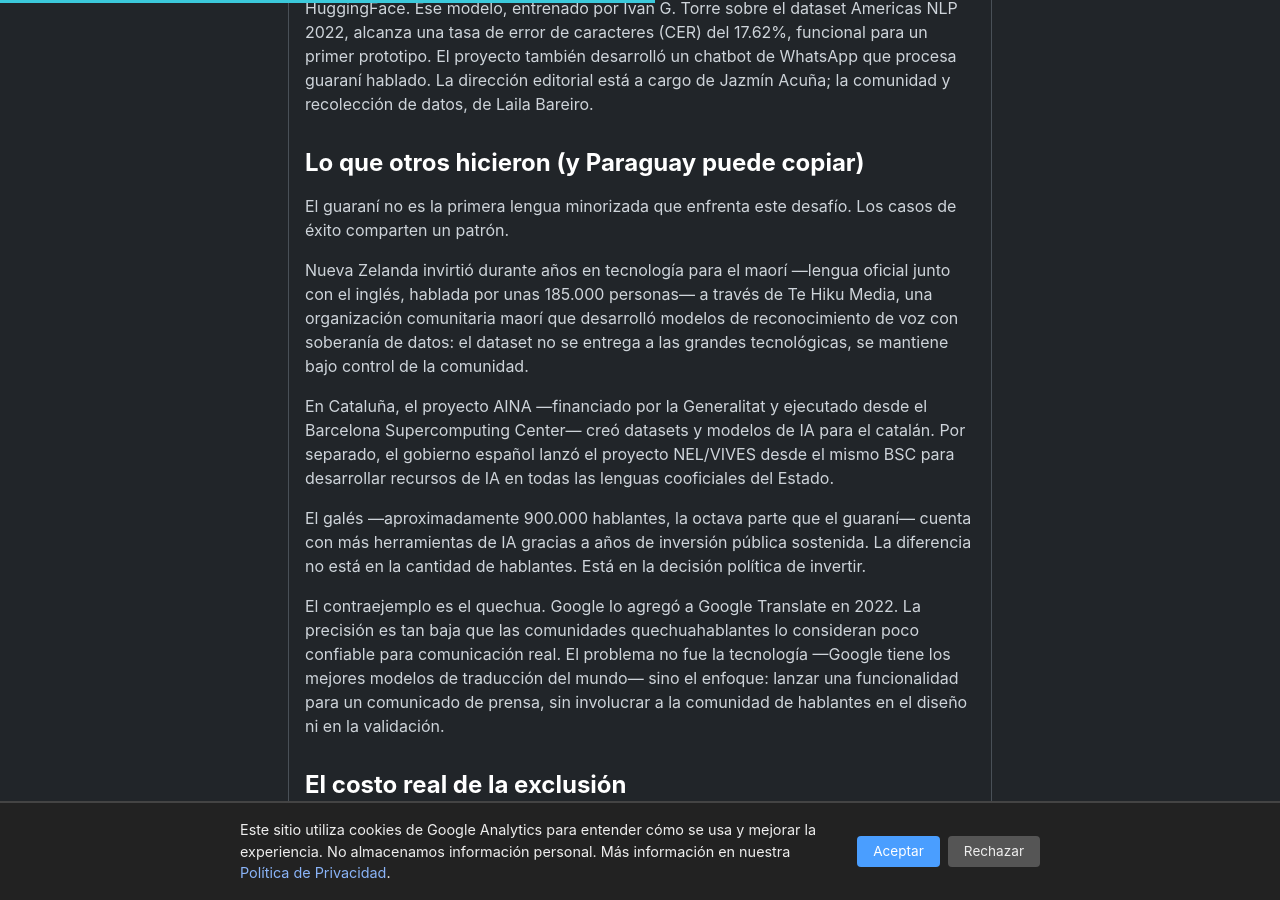
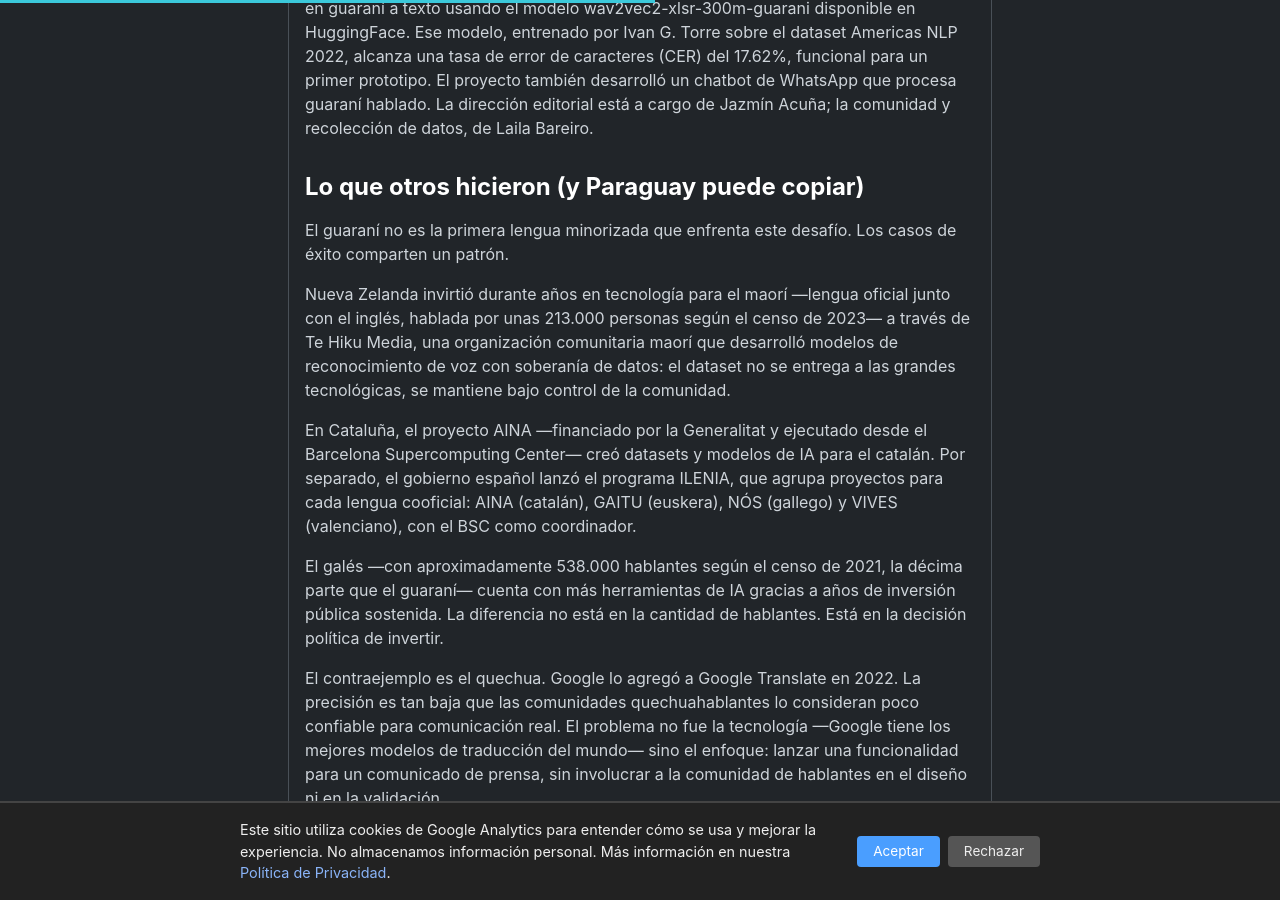
Before and after one commit to miravosqueinteresante/muchotexto.net, a Jekyll site: the page built from _posts/2026-07-29-guarani-ia.md, in a window 1280 px wide and 900 px high, scrolled down 2289 px. Built offline with Jekyll 4.4.1, drawn with Linux system fonts in a browser that asks for light colours; some of the changed text lies outside the part shown.

Commit message:
fix: NEL/VIVES->ILENIA, SPL 4->3 direcciones, maori 185K->213K (2023 census), welsh 900K->538K (2021 census)

```diff
--- a/_posts/2026-07-29-guarani-ia.md
+++ b/_posts/2026-07-29-guarani-ia.md
@@ -24,7 +24,7 @@
 
 Meta entrenó su modelo MMS (Massively Multilingual Speech) en 1.107 idiomas usando grabaciones de la Biblia como fuente principal. Es una solución ingeniosa pero limitada: el corpus bíblico tiene un registro lingüístico muy específico que no sirve para entender a una persona pidiendo un turno médico o denunciando un abuso. El guaraní necesita datos diversos: conversaciones cotidianas, noticias, consultas.
 
-La Secretaría de Políticas Lingüísticas (SPL) de Paraguay —el organismo estatal que debería liderar esta tarea— tiene cuatro direcciones y presupuesto para publicaciones impresas, no para datasets de entrenamiento. La Constitución de 1992 declaró al guaraní idioma oficial junto con el español (Artículo 140). La Ley de Lenguas 4251 de 2010 creó la SPL y estableció la obligación estatal de promover ambas lenguas en igualdad de condiciones. En papel, Paraguay es un país bilingüe. En la práctica digital, no.
+La Secretaría de Políticas Lingüísticas (SPL) de Paraguay —el organismo estatal que debería liderar esta tarea— tiene tres direcciones generales según la Ley 4251 (Planificación Lingüística, Investigación Lingüística, Documentación y Promoción de Lenguas Indígenas) y presupuesto para publicaciones impresas, no para datasets de entrenamiento. La Constitución de 1992 declaró al guaraní idioma oficial junto con el español (Artículo 140). La Ley de Lenguas 4251 de 2010 creó la SPL y estableció la obligación estatal de promover ambas lenguas en igualdad de condiciones. En papel, Paraguay es un país bilingüe. En la práctica digital, no.
 
 Entre 2002 y 2012, el uso del guaraní cayó aproximadamente 10 puntos porcentuales según los censos nacionales. La causa más citada por los investigadores no es la discriminación —que existe— sino la ausencia del guaraní en internet, en los celulares, en las aplicaciones. Una lengua que no se puede hablar con un asistente de voz es una lengua que los jóvenes abandonan porque no les sirve para el mundo en el que viven.
 
@@ -40,11 +40,11 @@
 
 El guaraní no es la primera lengua minorizada que enfrenta este desafío. Los casos de éxito comparten un patrón.
 
-Nueva Zelanda invirtió durante años en tecnología para el maorí —lengua oficial junto con el inglés, hablada por unas 185.000 personas— a través de Te Hiku Media, una organización comunitaria maorí que desarrolló modelos de reconocimiento de voz con soberanía de datos: el dataset no se entrega a las grandes tecnológicas, se mantiene bajo control de la comunidad.
+Nueva Zelanda invirtió durante años en tecnología para el maorí —lengua oficial junto con el inglés, hablada por unas 213.000 personas según el censo de 2023— a través de Te Hiku Media, una organización comunitaria maorí que desarrolló modelos de reconocimiento de voz con soberanía de datos: el dataset no se entrega a las grandes tecnológicas, se mantiene bajo control de la comunidad.
 
-En Cataluña, el proyecto AINA —financiado por la Generalitat y ejecutado desde el Barcelona Supercomputing Center— creó datasets y modelos de IA para el catalán. Por separado, el gobierno español lanzó el proyecto NEL/VIVES desde el mismo BSC para desarrollar recursos de IA en todas las lenguas cooficiales del Estado.
+En Cataluña, el proyecto AINA —financiado por la Generalitat y ejecutado desde el Barcelona Supercomputing Center— creó datasets y modelos de IA para el catalán. Por separado, el gobierno español lanzó el programa ILENIA, que agrupa proyectos para cada lengua cooficial: AINA (catalán), GAITU (euskera), NÓS (gallego) y VIVES (valenciano), con el BSC como coordinador.
 
-El galés —aproximadamente 900.000 hablantes, la octava parte que el guaraní— cuenta con más herramientas de IA gracias a años de inversión pública sostenida. La diferencia no está en la cantidad de hablantes. Está en la decisión política de invertir.
+El galés —con aproximadamente 538.000 hablantes según el censo de 2021, la décima parte que el guaraní— cuenta con más herramientas de IA gracias a años de inversión pública sostenida. La diferencia no está en la cantidad de hablantes. Está en la decisión política de invertir.
 
 El contraejemplo es el quechua. Google lo agregó a Google Translate en 2022. La precisión es tan baja que las comunidades quechuahablantes lo consideran poco confiable para comunicación real. El problema no fue la tecnología —Google tiene los mejores modelos de traducción del mundo— sino el enfoque: lanzar una funcionalidad para un comunicado de prensa, sin involucrar a la comunidad de hablantes en el diseño ni en la validación.
 
```
